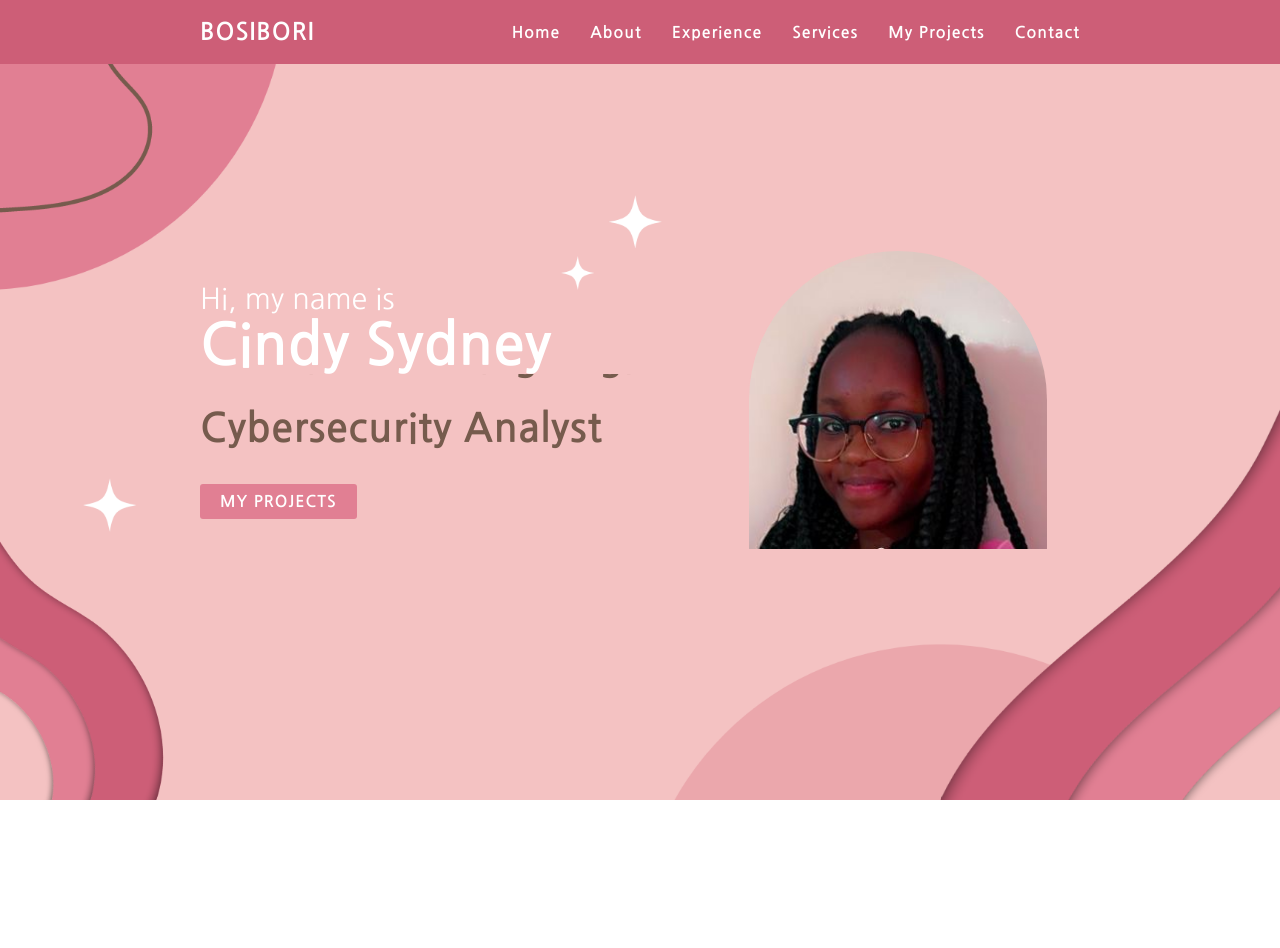
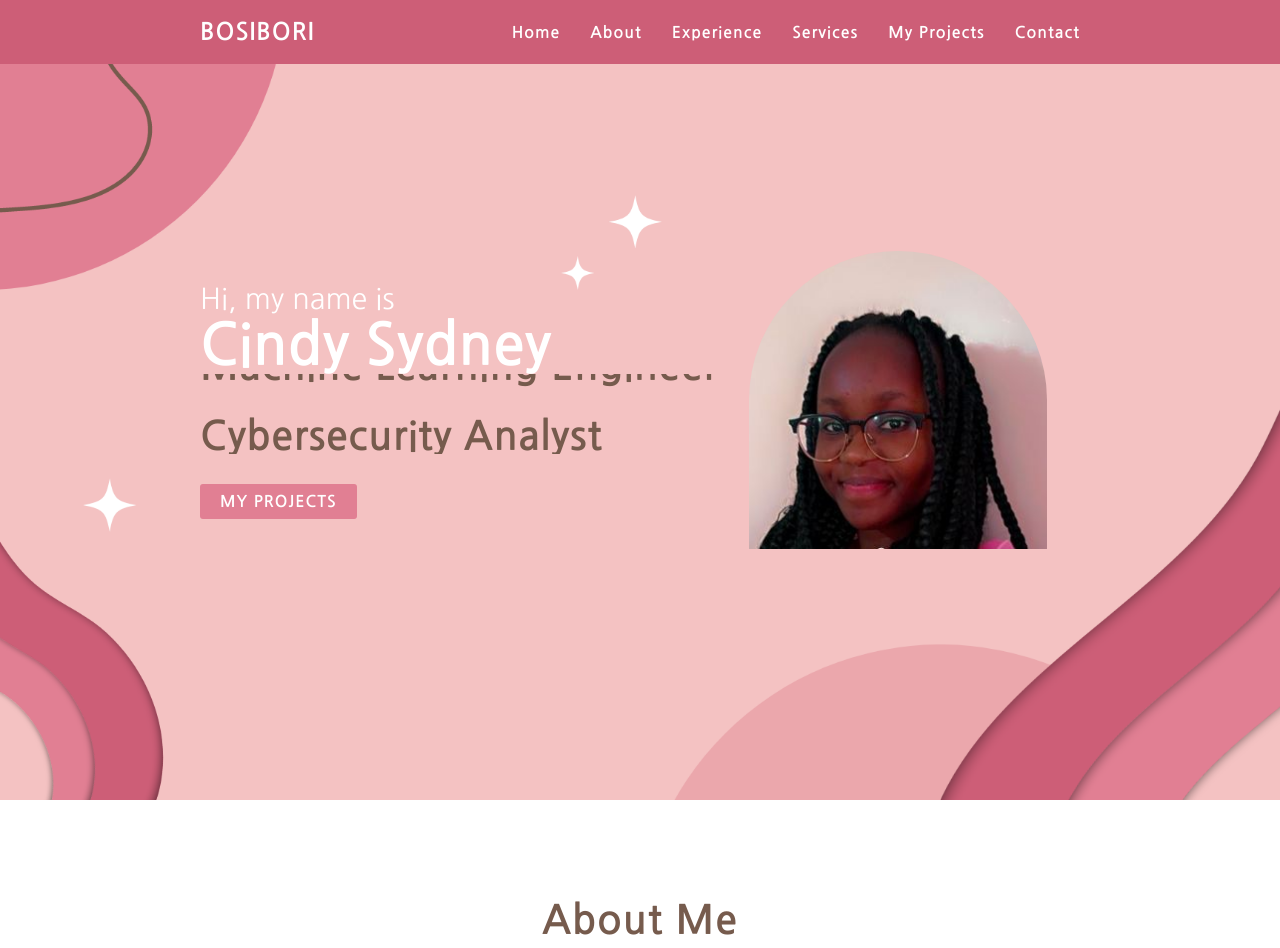
Before and after one commit to CindyBSydney/E-Portfolio-React, a React (Create React App) app: page / in a window 1280 px wide. Shown: the top 948 px of the page. Before the commit the page ends 800 px from the top, so only its background shows below. Built offline with nearby package versions, Linux system fonts and the light colour scheme.

Commit message:
feat: render About component

```diff
--- a/src/App.js
+++ b/src/App.js
@@ -2,12 +2,14 @@
 import './App.css';
 import MainSection from './components/MainSection';
 import NavbarSection from './components/NavbarSection';
+import AboutSection from './components/AboutSection';
 
 function App() {
   return (
     <div className="App">
       <MainSection /> {/* Render MainSection component */}
       <NavbarSection /> {/* Render NavbarSection component */}
+      <AboutSection /> {/* Render AboutSection component */}
     </div>
   );
 }
```
